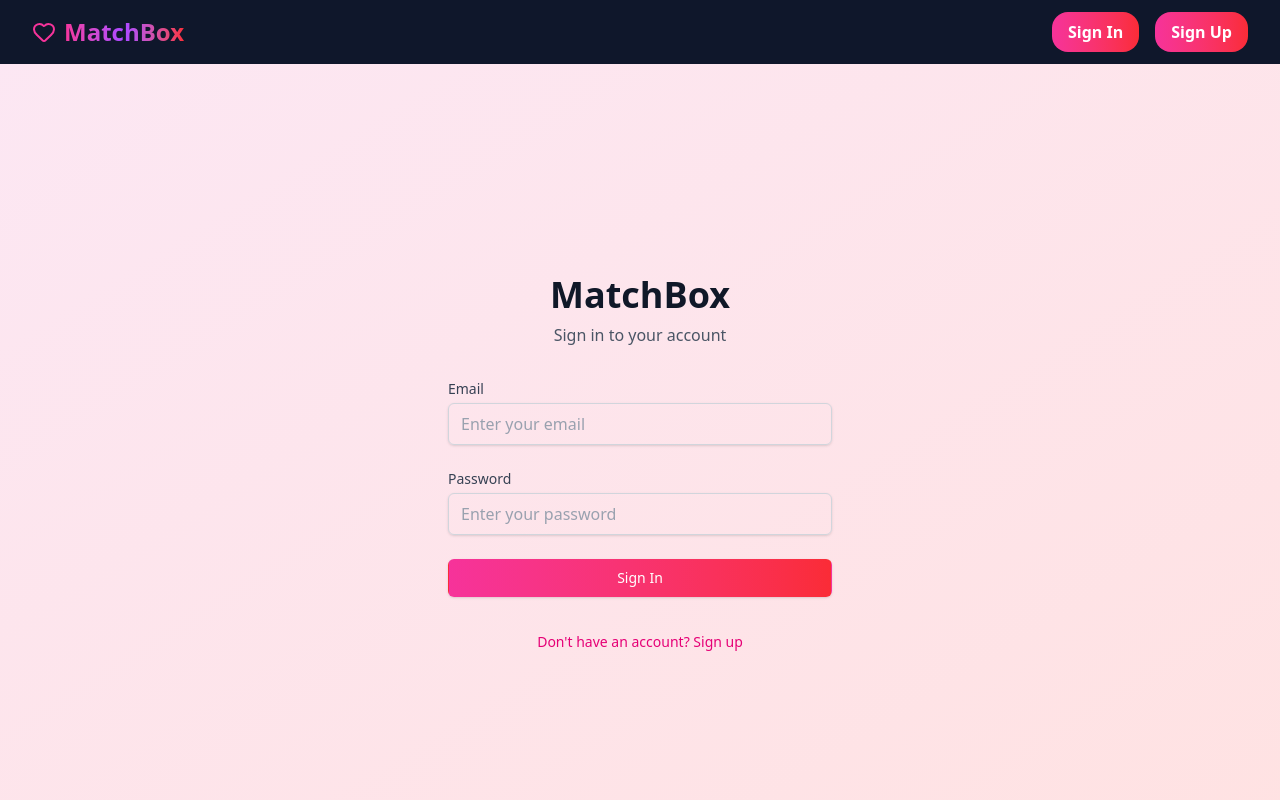
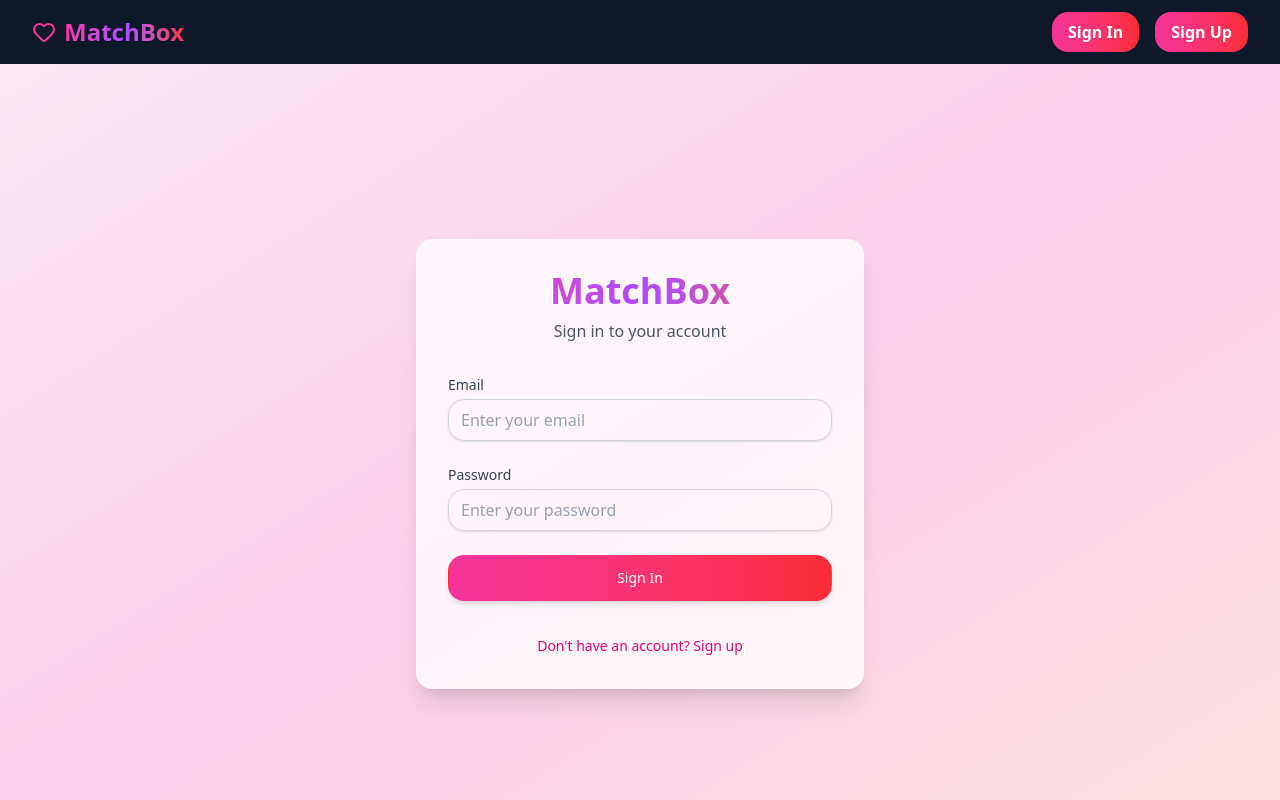
Before and after one commit to bryankhor07/Match-Box, a Next.js app: page /auth in a window 1280 px wide. Shown: the top 800 px of the page. Built offline with nearby package versions, Linux system fonts and the light colour scheme; no server answers.

Commit message:
Updated design of auth page

```diff
--- a/app/auth/page.tsx
+++ b/app/auth/page.tsx
@@ -73,14 +73,14 @@ export default function AuthPage() {
 
   return (
     // Background wrapper with gradient
-    <div className="min-h-screen flex items-center justify-center bg-gradient-to-br from-pink-100 to-red-100 dark:from-gray-900 dark:to-gray-800">
-      <div className="max-w-md w-full space-y-8 p-8">
+    <div className="min-h-screen flex items-center justify-center bg-gradient-to-br from-pink-100 via-pink-200 to-red-100">
+      <div className="max-w-md w-full space-y-8 p-8 bg-white/80 rounded-2xl shadow-xl">
         {/* App title and subtitle */}
         <div className="text-center">
-          <h1 className="text-4xl font-bold text-gray-900 dark:text-white mb-2">
+          <h1 className="text-4xl font-bold bg-gradient-to-r from-pink-500 via-purple-500 to-red-500 bg-clip-text text-transparent mb-2">
             MatchBox
           </h1>
-          <p className="text-gray-600 dark:text-gray-400">
+          <p className="text-gray-600">
             {isSignUp ? "Create Your Account" : "Sign in to your account"}
           </p>
         </div>
@@ -91,7 +91,7 @@ export default function AuthPage() {
           <div>
             <label
               htmlFor="email"
-              className="block text-sm font-medium text-gray-700 dark:text-gray-300"
+              className="block text-sm font-medium text-gray-700"
             >
               Email
             </label>
@@ -101,7 +101,7 @@ export default function AuthPage() {
               required
               value={email}
               onChange={(e) => setEmail(e.target.value)}
-              className="mt-1 block w-full px-3 py-2 border border-gray-300 dark:border-gray-600 rounded-md shadow-sm placeholder-gray-400 focus:outline-none focus:ring-pink-500 focus:border-pink-500 dark:bg-gray-800 dark:text-white"
+              className="mt-1 block w-full px-3 py-2 border border-gray-300 rounded-2xl shadow-sm placeholder-gray-400 focus:outline-none focus:ring-pink-500 focus:border-pink-500"
               placeholder="Enter your email"
             />
           </div>
@@ -110,7 +110,7 @@ export default function AuthPage() {
           <div>
             <label
               htmlFor="password"
-              className="block text-sm font-medium text-gray-700 dark:text-gray-300"
+              className="block text-sm font-medium text-gray-700"
             >
               Password
             </label>
@@ -120,23 +120,19 @@ export default function AuthPage() {
               required
               value={password}
               onChange={(e) => setPassword(e.target.value)}
-              className="mt-1 block w-full px-3 py-2 border border-gray-300 dark:border-gray-600 rounded-md shadow-sm placeholder-gray-400 focus:outline-none focus:ring-pink-500 focus:border-pink-500 dark:bg-gray-800 dark:text-white"
+              className="mt-1 block w-full px-3 py-2 border border-gray-300 rounded-2xl shadow-sm placeholder-gray-400 focus:outline-none focus:ring-pink-500 focus:border-pink-500"
               placeholder="Enter your password"
             />
           </div>
 
           {/* Error message */}
-          {error && (
-            <div className="text-red-600 dark:text-red-400 text-sm">
-              {error}
-            </div>
-          )}
+          {error && <div className="text-red-600 text-sm">{error}</div>}
 
           {/* Submit button */}
           <button
             type="submit"
             disabled={loading}
-            className="w-full flex justify-center py-2 px-4 border border-transparent rounded-md shadow-sm text-sm font-medium text-white bg-gradient-to-r from-pink-500 to-red-500 hover:from-pink-600 hover:to-red-600 focus:outline-none focus:ring-2 focus:ring-offset-2 focus:ring-pink-500 disabled:opacity-50 cursor-pointer"
+            className="w-full flex justify-center py-3 px-4 border border-transparent rounded-2xl shadow-md text-sm font-medium text-white bg-gradient-to-r from-pink-500 to-red-500 hover:from-pink-600 hover:to-red-600 focus:outline-none focus:ring-2 focus:ring-offset-2 focus:ring-pink-500 disabled:opacity-50 cursor-pointer"
           >
             {loading ? "Loading..." : isSignUp ? "Sign Up" : "Sign In"}
           </button>
@@ -146,7 +142,7 @@ export default function AuthPage() {
         <div className="text-center">
           <button
             onClick={() => setIsSignUp(!isSignUp)}
-            className="text-pink-600 dark:text-pink-400 hover:text-pink-500 dark:hover:text-pink-300 text-sm cursor-pointer"
+            className="text-pink-600 hover:text-pink-500 text-sm cursor-pointer"
           >
             {isSignUp
               ? "Already have an account? Sign in"
```
